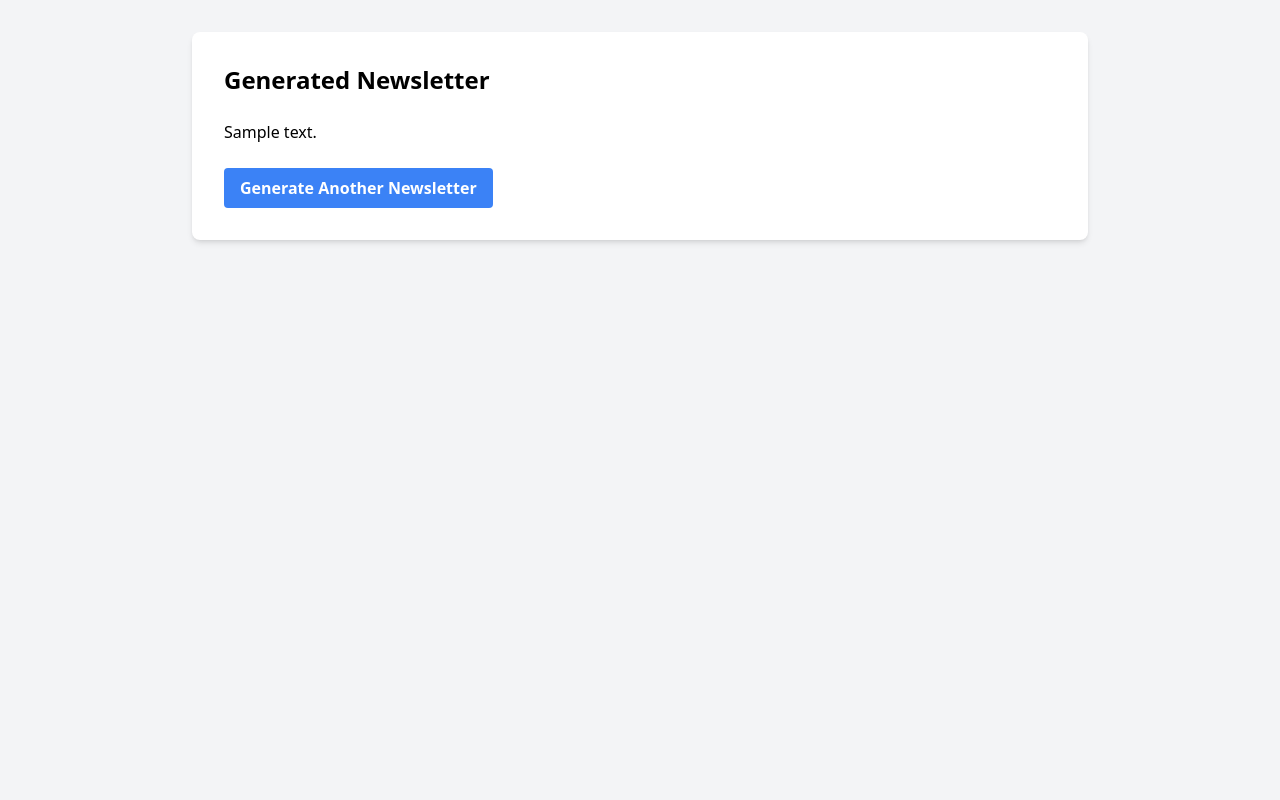
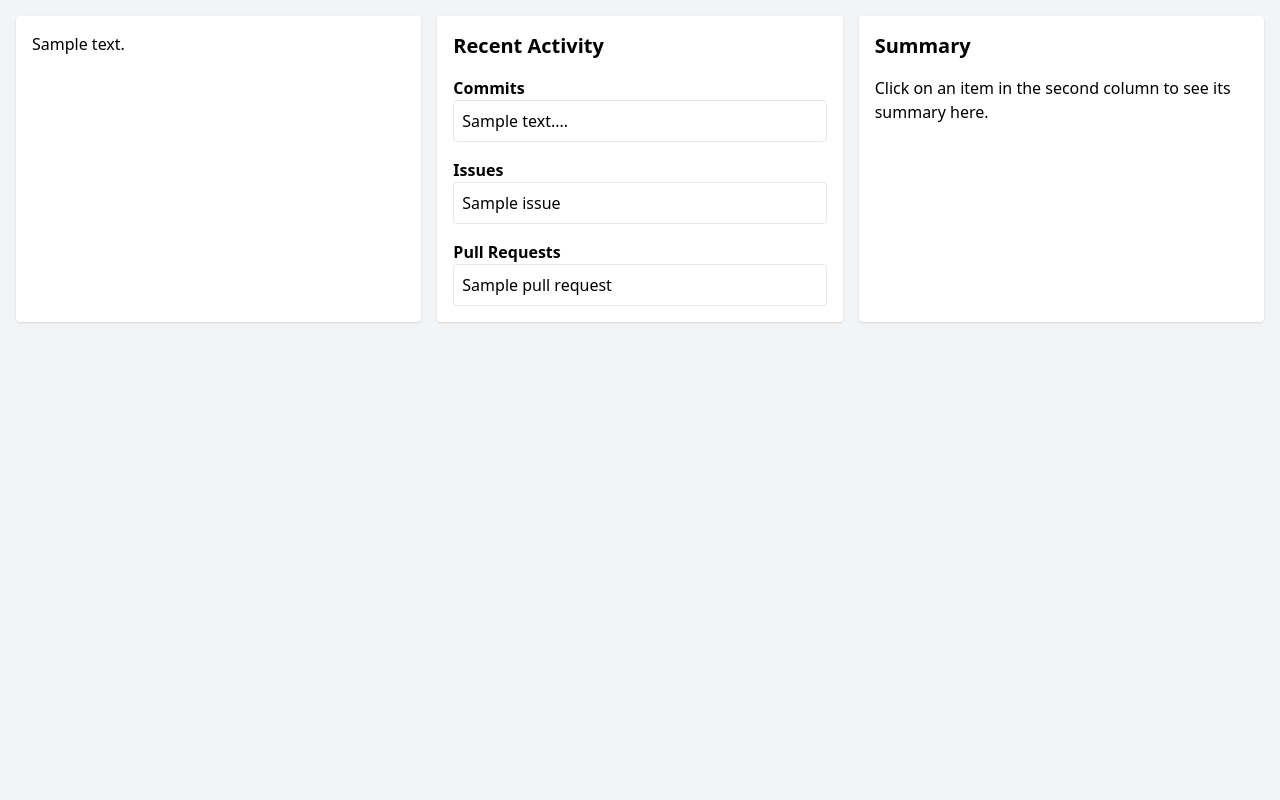
Before and after one commit to lalith1403/newsletter_gen, a Flask app: template src/templates/result.html in a window 1280 px wide. Run offline with Flask 3, Linux system fonts and the light colour scheme; the template is opened without the code that fills it: most values are stand-ins (such as "Sample title", 1, 10 or a date in 2020); some libraries are stand-ins or nearby versions.

Commit message:
3column version- setup ready

```diff
--- a/src/app.py
+++ b/src/app.py
@@ -1,8 +1,12 @@
-from flask import Flask, render_template, request, flash
-from main import generate_newsletter
+from flask import Flask, render_template, request, flash, jsonify
 from datetime import datetime, timedelta
 import traceback
 import logging
+from data_collector import GitHubDataCollector
+from newsletter_generator import generate_newsletter
+from commit_summarizer import summarize_commit, get_commit_diff
+from config import GITHUB_TOKEN
+from github import Github
 
 app = Flask(__name__)
 app.secret_key = 'your_secret_key_here'  # Replace with a real secret key
@@ -10,31 +14,148 @@ app.secret_key = 'your_secret_key_here'  # Replace with a real secret key
 # Set up logging
 logging.basicConfig(level=logging.DEBUG)
 
+# Default values
+DEFAULT_REPO_URL = "https://github.com/pytorch/pytorch"
+DEFAULT_END_DATE = datetime.now().date()
+DEFAULT_START_DATE = DEFAULT_END_DATE - timedelta(days=7)
+
 @app.route('/', methods=['GET', 'POST'])
 def index():
     app.logger.debug("Index route accessed")
     if request.method == 'POST':
         app.logger.debug("POST request received")
         repo_url = request.form['repo_url']
-        start_date = request.form['start_date']
-        end_date = request.form['end_date']
+        start_date = datetime.strptime(request.form['start_date'], '%Y-%m-%d').date()
+        end_date = datetime.strptime(request.form['end_date'], '%Y-%m-%d').date()
 
-        try:
-            app.logger.debug(f"Generating newsletter for {repo_url} from {start_date} to {end_date}")
-            newsletter_content = generate_newsletter(repo_url, start_date, end_date)
-            app.logger.debug("Newsletter generated successfully")
-            return render_template('result.html', content=newsletter_content)
-        except Exception as e:
-            app.logger.error(f"An error occurred: {str(e)}")
-            app.logger.error(traceback.format_exc())
-            flash(f"An error occurred: {str(e)}")
-            return render_template('index.html')
+        return generate_result(repo_url, start_date, end_date)
 
-    # For GET request, set default date range to last 7 days
-    end_date = datetime.now().strftime('%Y-%m-%d')
-    start_date = (datetime.now() - timedelta(days=7)).strftime('%Y-%m-%d')
-    app.logger.debug(f"Rendering index template with start_date={start_date} and end_date={end_date}")
-    return render_template('index.html', start_date=start_date, end_date=end_date)
+    # For GET request, use default values
+    return render_template('index.html',
+                           start_date=DEFAULT_START_DATE.strftime('%Y-%m-%d'),
+                           end_date=DEFAULT_END_DATE.strftime('%Y-%m-%d'),
+                           repo_url=DEFAULT_REPO_URL)
+
+@app.route('/result', methods=['POST'])
+def result():
+    repo_url = request.form['repo_url']
+    start_date = datetime.strptime(request.form['start_date'], '%Y-%m-%d').date()
+    end_date = datetime.strptime(request.form['end_date'], '%Y-%m-%d').date()
+
+    return generate_result(repo_url, start_date, end_date)
+
+def generate_result(repo_url, start_date, end_date):
+    try:
+        app.logger.debug(f"Generating newsletter for {repo_url} from {start_date} to {end_date}")
+        collector = GitHubDataCollector(repo_url)
+        data = collector.collect_data(start_date, end_date)
+        data['start_date'] = start_date.strftime('%Y-%m-%d')
+        data['end_date'] = end_date.strftime('%Y-%m-%d')
+        newsletter_content = generate_newsletter(data)
+        app.logger.debug("Newsletter generated successfully")
+        return render_template('result.html',
+                               content=newsletter_content,
+                               commits=data['recent_commits'],
+                               issues=data['recent_issues'],
+                               pull_requests=data.get('recent_pull_requests', []),
+                               repo_info=data['repo_info'])
+    except Exception as e:
+        app.logger.error(f"An error occurred: {str(e)}")
+        app.logger.error(traceback.format_exc())
+        flash(f"An error occurred: {str(e)}")
+        return render_template('index.html',
+                               start_date=start_date.strftime('%Y-%m-%d'),
+                               end_date=end_date.strftime('%Y-%m-%d'),
+                               repo_url=repo_url)
+
+@app.route('/summarize_commit', methods=['POST'])
+def summarize_commit_route():
+    repo_name = request.form['repo_name']
+    commit_sha = request.form['commit_sha']
+
+    collector = GitHubDataCollector(f"https://github.com/{repo_name}")
+    commit_data = collector.get_commit_data(repo_name, commit_sha)
+    commit_data['repo_name'] = repo_name
+    commit_data['sha'] = commit_sha
+    summary = summarize_commit(commit_data)
+
+    return jsonify({'summary': summary})
+
+@app.route('/summarize', methods=['POST'])
+def summarize():
+    item_type = request.json['type']
+    item_data = request.json['data']
+
+    app.logger.info(f"Processing {item_type}: {item_data.get('sha', item_data.get('number', 'Unknown ID'))}")
+
+    summary = ""
+    if item_type == 'commit':
+        summary = process_commit(item_data)
+    elif item_type == 'issue':
+        summary = process_issue(item_data)
+    elif item_type == 'pull_request':
+        summary = process_pull_request(item_data)
+
+    app.logger.info(f"Processed {item_type} successfully")
+    return jsonify({'summary': summary})
+
+def process_commit(commit_data):
+    repo_name = commit_data['url'].split('/repos/')[1].split('/commits')[0]
+    commit_sha = commit_data['sha']
+
+    app.logger.info(f"Fetching diff for commit {commit_sha} in repo {repo_name}")
+    diff = get_commit_diff(repo_name, commit_sha)
+
+    summary = f"""
+    <h3 class="text-xl font-bold mb-2">Commit Summary</h3>
+    <p><strong>SHA:</strong> {commit_sha[:7]}</p>
+    <p><strong>Author:</strong> {commit_data['commit']['author']['name']}</p>
+    <p><strong>Date:</strong> {commit_data['commit']['author']['date']}</p>
+    <p><strong>Message:</strong> {commit_data['commit']['message']}</p>
+    <h4 class="text-lg font-semibold mt-4 mb-2">Changes:</h4>
+    <pre class="bg-gray-100 p-2 rounded overflow-x-auto"><code>{diff}</code></pre>
+    """
+    return summary
+
+def process_issue(issue_data):
+    summary = f"""
+    <h3 class="text-xl font-bold mb-2">Issue Summary</h3>
+    <p><strong>Title:</strong> {issue_data['title']}</p>
+    <p><strong>Number:</strong> #{issue_data['number']}</p>
+    <p><strong>State:</strong> {issue_data['state']}</p>
+    <p><strong>Created by:</strong> {issue_data['user']['login']}</p>
+    <p><strong>Created at:</strong> {issue_data['created_at']}</p>
+    <h4 class="text-lg font-semibold mt-4 mb-2">Description:</h4>
+    <div class="bg-gray-100 p-2 rounded">{issue_data['body']}</div>
+    """
+    return summary
+
+def process_pull_request(pr_data):
+    repo_name = pr_data['url'].split('/repos/')[1].split('/pulls')[0]
+    pr_number = pr_data['number']
+
+    app.logger.info(f"Fetching diff for PR #{pr_number} in repo {repo_name}")
+    diff = get_pr_diff(repo_name, pr_number)
+
+    summary = f"""
+    <h3 class="text-xl font-bold mb-2">Pull Request Summary</h3>
+    <p><strong>Title:</strong> {pr_data['title']}</p>
+    <p><strong>Number:</strong> #{pr_number}</p>
+    <p><strong>State:</strong> {pr_data['state']}</p>
+    <p><strong>Created by:</strong> {pr_data['user']['login']}</p>
+    <p><strong>Created at:</strong> {pr_data['created_at']}</p>
+    <h4 class="text-lg font-semibold mt-4 mb-2">Description:</h4>
+    <div class="bg-gray-100 p-2 rounded">{pr_data['body']}</div>
+    <h4 class="text-lg font-semibold mt-4 mb-2">Changes:</h4>
+    <pre class="bg-gray-100 p-2 rounded overflow-x-auto"><code>{diff}</code></pre>
+    """
+    return summary
+
+def get_pr_diff(repo_name, pr_number):
+    g = Github(GITHUB_TOKEN)
+    repo = g.get_repo(repo_name)
+    pr = repo.get_pull(pr_number)
+    return pr.get_files().get_page(0)[0].patch
 
 @app.errorhandler(500)
 def internal_server_error(e):
--- a/src/config.py
+++ b/src/config.py
@@ -16,3 +16,6 @@ EMAIL_PASSWORD = os.getenv("EMAIL_PASSWORD")
 REPO_URL = ""
 RECIPIENTS = []
 FREQUENCY = "weekly"
+
+# Add the GPT model configuration
+GPT_MODEL = "gpt-4o-mini"
--- a/src/llm_integration.py
+++ b/src/llm_integration.py
@@ -1,10 +1,10 @@
 # src/llm_integration.py
 
 import dspy
-from config import OPENAI_API_KEY
+from config import OPENAI_API_KEY, GPT_MODEL
 
 # Configure DSPy with OpenAI
-turbo = dspy.OpenAI(model="gpt-4", api_key=OPENAI_API_KEY)
+turbo = dspy.OpenAI(model=GPT_MODEL, api_key=OPENAI_API_KEY)
 dspy.settings.configure(lm=turbo)
 
 class RepoInsights(dspy.Signature):
--- a/src/templates/index.html
+++ b/src/templates/index.html
@@ -3,7 +3,7 @@
 <head>
     <meta charset="UTF-8">
     <meta name="viewport" content="width=device-width, initial-scale=1.0">
-    <title>Repository Newsletter Generator</title>
+    <title>GitHub Newsletter Generator</title>
     <script src="https://cdn.tailwindcss.com"></script>
 </head>
 <body class="bg-gray-100 min-h-screen flex items-center justify-center">
@@ -21,7 +21,7 @@
         <form method="POST" class="space-y-4">
             <div>
                 <label for="repo_url" class="block text-sm font-medium text-gray-700">Repository URL:</label>
-                <input type="text" id="repo_url" name="repo_url" required class="mt-1 block w-full rounded-md border-gray-300 shadow-sm focus:border-indigo-300 focus:ring focus:ring-indigo-200 focus:ring-opacity-50">
+                <input type="text" id="repo_url" name="repo_url" value="{{ repo_url }}" required class="mt-1 block w-full rounded-md border-gray-300 shadow-sm focus:border-indigo-300 focus:ring focus:ring-indigo-200 focus:ring-opacity-50">
             </div>
 
             <div>
--- a/src/templates/result.html
+++ b/src/templates/result.html
@@ -5,16 +5,106 @@
     <meta name="viewport" content="width=device-width, initial-scale=1.0">
     <title>Newsletter Result</title>
     <script src="https://cdn.tailwindcss.com"></script>
+    <script src="https://cdn.jsdelivr.net/npm/axios/dist/axios.min.js"></script>
+    <style>
+        .hover-gradient:hover {
+            background: linear-gradient(90deg, #4b6cb7 0%, #182848 100%);
+            color: white;
+        }
+    </style>
 </head>
-<body class="bg-gray-100 min-h-screen p-8">
-    <div class="bg-white p-8 rounded-lg shadow-md max-w-4xl mx-auto">
-        <h1 class="text-2xl font-bold mb-6">Generated Newsletter</h1>
-        <div class="prose max-w-none">
-            {{ content | safe }}
+<body class="bg-gray-100 min-h-screen">
+    <div class="container mx-auto p-4">
+        <div class="grid grid-cols-3 gap-4">
+            <!-- Column 1: Newsletter Content -->
+            <div class="bg-white p-4 rounded shadow overflow-y-auto" style="max-height: 90vh;">
+                <div id="newsletter-content">
+                    {{ content | safe }}
+                </div>
+            </div>
+
+            <!-- Column 2: List of Issues, Commits, and PRs -->
+            <div class="bg-white p-4 rounded shadow overflow-y-auto" style="max-height: 90vh;">
+                <h2 class="text-xl font-bold mb-4">Recent Activity</h2>
+                <div id="activity-list">
+                    <h3 class="font-semibold mt-2">Commits</h3>
+                    <ul class="space-y-2">
+                        {% for commit in commits %}
+                        <li class="border p-2 rounded hover-gradient transition duration-300">
+                            <a href="#" class="block" data-type="commit" data-item="{{ commit | tojson | safe }}">
+                                {{ commit.commit.message[:50] }}...
+                            </a>
+                        </li>
+                        {% endfor %}
+                    </ul>
+
+                    <h3 class="font-semibold mt-4">Issues</h3>
+                    <ul class="space-y-2">
+                        {% for issue in issues %}
+                        <li class="border p-2 rounded hover-gradient transition duration-300">
+                            <a href="#" class="block" data-type="issue" data-item="{{ issue | tojson | safe }}">
+                                {{ issue.title }}
+                            </a>
+                        </li>
+                        {% endfor %}
+                    </ul>
+
+                    <h3 class="font-semibold mt-4">Pull Requests</h3>
+                    <ul class="space-y-2">
+                        {% for pr in pull_requests %}
+                        <li class="border p-2 rounded hover-gradient transition duration-300">
+                            <a href="#" class="block" data-type="pull_request" data-item="{{ pr | tojson | safe }}">
+                                {{ pr.title }}
+                            </a>
+                        </li>
+                        {% endfor %}
+                    </ul>
+                </div>
+            </div>
+
+            <!-- Column 3: Summary -->
+            <div class="bg-white p-4 rounded shadow overflow-y-auto" style="max-height: 90vh;">
+                <h2 class="text-xl font-bold mb-4">Summary</h2>
+                <div id="summary-content">
+                    Click on an item in the second column to see its summary here.
+                </div>
+            </div>
         </div>
-        <a href="/" class="mt-6 inline-block bg-blue-500 hover:bg-blue-700 text-white font-bold py-2 px-4 rounded focus:outline-none focus:shadow-outline">
-            Generate Another Newsletter
-        </a>
     </div>
+
+    <script>
+        function showSummary(type, data) {
+            const summaryContent = document.getElementById('summary-content');
+            summaryContent.innerHTML = '<div class="flex justify-center items-center h-full"><div class="animate-spin rounded-full h-32 w-32 border-t-2 border-b-2 border-blue-500"></div></div>';
+
+            axios.post('/summarize', {
+                type: type,
+                data: data
+            })
+            .then(function (response) {
+                summaryContent.innerHTML = response.data.summary;
+            })
+            .catch(function (error) {
+                console.error('Error:', error);
+                summaryContent.innerHTML = 'An error occurred while fetching the summary.';
+            });
+        }
+
+        document.addEventListener('DOMContentLoaded', function() {
+            const commitList = document.querySelector('#activity-list');
+            const summaryContainer = document.querySelector('#summary-content');
+
+            commitList.addEventListener('click', function(e) {
+                if (e.target.closest('a')) {
+                    e.preventDefault();
+                    const repoName = '{{ repo_info.full_name }}';
+                    const type = e.target.closest('a').getAttribute('data-type');
+                    const data = JSON.parse(e.target.closest('a').getAttribute('data-item'));
+
+                    showSummary(type, data);
+                }
+            });
+        });
+    </script>
 </body>
 </html>
```
Also changed, not shown: src/commit_summarizer.py (added, +64 -0 lines), src/data_collector.py (+37 -1 lines), src/newsletter_generator.py (+136 -22 lines), src/templates/commit_summary.html (added, +25 -0 lines), 1 other file.
